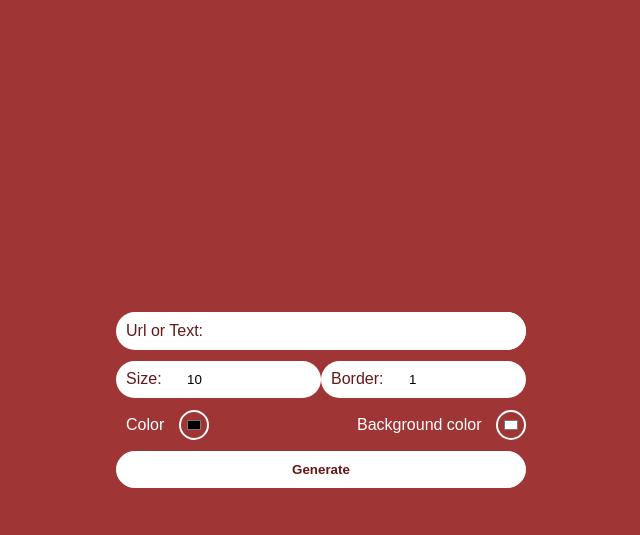
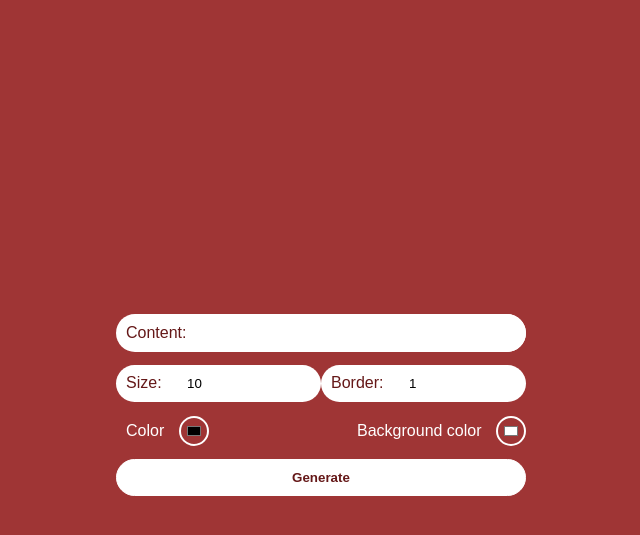
Before and after one commit to manu-ox/qr-code-generator, a Python web app: template templates/index.html in a window 1280 px wide. Shown: the top 535 px of the page, without its empty margins (319-959 px from the left). Run offline with Jinja, Linux system fonts and the light colour scheme; the template is opened without the code that fills it, so the values that code supplies are empty.

Commit message:
minor ui changes

```diff
--- a/static/style.css
+++ b/static/style.css
@@ -39,7 +39,7 @@ input:focus {
 }
 
 .text-label {
-    width: 25%;
+    width: 60px;
     padding-right: 1px;
 }
 
@@ -81,6 +81,7 @@ input[type="color"]:hover, input[type="submit"]:hover {
 .form-line {
     display: flex;
     justify-content: space-between;
+    margin-top: 10px;
 }
 
 .input-group, input[type="submit"] {
@@ -91,6 +92,7 @@ input[type="color"]:hover, input[type="submit"]:hover {
 
 input[type="submit"] {
     font-weight: 600;
+    margin-top: 10px;
 }
 
 .pointer {
--- a/templates/index.html
+++ b/templates/index.html
@@ -11,7 +11,7 @@
     <div id="container">
         <form action="/" method="get" id="qr-form">
             <div class="form-line input-group" onclick="focusTo('url')">
-                <label for="url" class="text-label">Url or Text:</label>
+                <label for="url" class="text-label">Content:</label>
                 <input class="text-input" type="text" name="url" id="url" required autofocus>
             </div>
 
```
